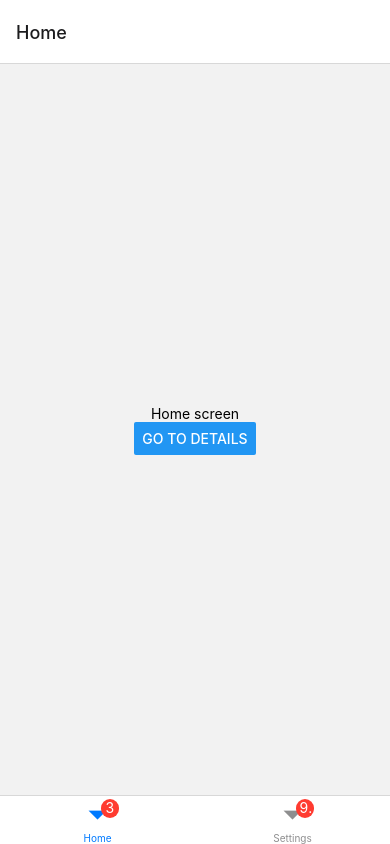
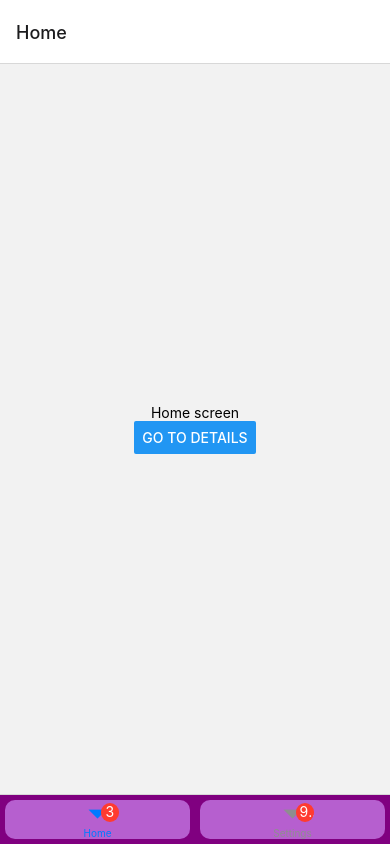
Before and after one commit to carterlc/react-mobile-navigation, a React Native app: screen / in a window 390 px wide. Built offline with nearby package versions, Linux system fonts and the light colour scheme.

Commit message:
Added some basic styling to my tabs. Text color does not work and will have to do more research on why.

```diff
--- a/App.js
+++ b/App.js
@@ -1,5 +1,5 @@
 import * as React from 'react';
-import { Button, Text, View } from 'react-native';
+import { Button, Text, View, BlurView } from 'react-native';
 import { NavigationContainer } from '@react-navigation/native';
 import { createNativeStackNavigator } from '@react-navigation/native-stack';
 import { createBottomTabNavigator } from '@react-navigation/bottom-tabs';
@@ -63,18 +63,28 @@ const Tab = createBottomTabNavigator();
 export default function App() {
   return (
     <NavigationContainer>
-      <Tab.Navigator screenOptions={{ headerShown: false }}
-      tabBarOptions={{style: {
-        position:'absolute',
-        bottom: 25,
-        left: 20,
-        right: 20,
-        elevation: 0,
-        backgroundColor: 'orange',
-        borderRadius: 15,
-        height: 90,
-      }}}>
-        <Tab.Screen name="Home" component={HomeStackScreen} options={{ tabBarBadge: 3 }}/>
+      <Tab.Navigator screenOptions={{
+        headerShown: false,
+        tabBarStyle:{
+          backgroundColor:'purple',
+          height:50,
+          activeTintColor: 'pink',
+        },
+        tabBarItemStyle:{
+          backgroundColor:'#B65FCF',
+          margin:5,
+          borderRadius:10,
+          activeTintColor: 'pink',
+        }
+    }}
+      TabBarOptions={{
+        activeTintColor: 'pink',
+      }}
+      renderLabel= {{
+        color: 'white',
+      }}
+      >
+        <Tab.Screen name="Home" component={HomeStackScreen} options={{ tabBarBadge: 3 }} />
         <Tab.Screen name="Settings" component={SettingsStackScreen} options={{ tabBarBadge: 999 }} />
       </Tab.Navigator>
     </NavigationContainer>
```
